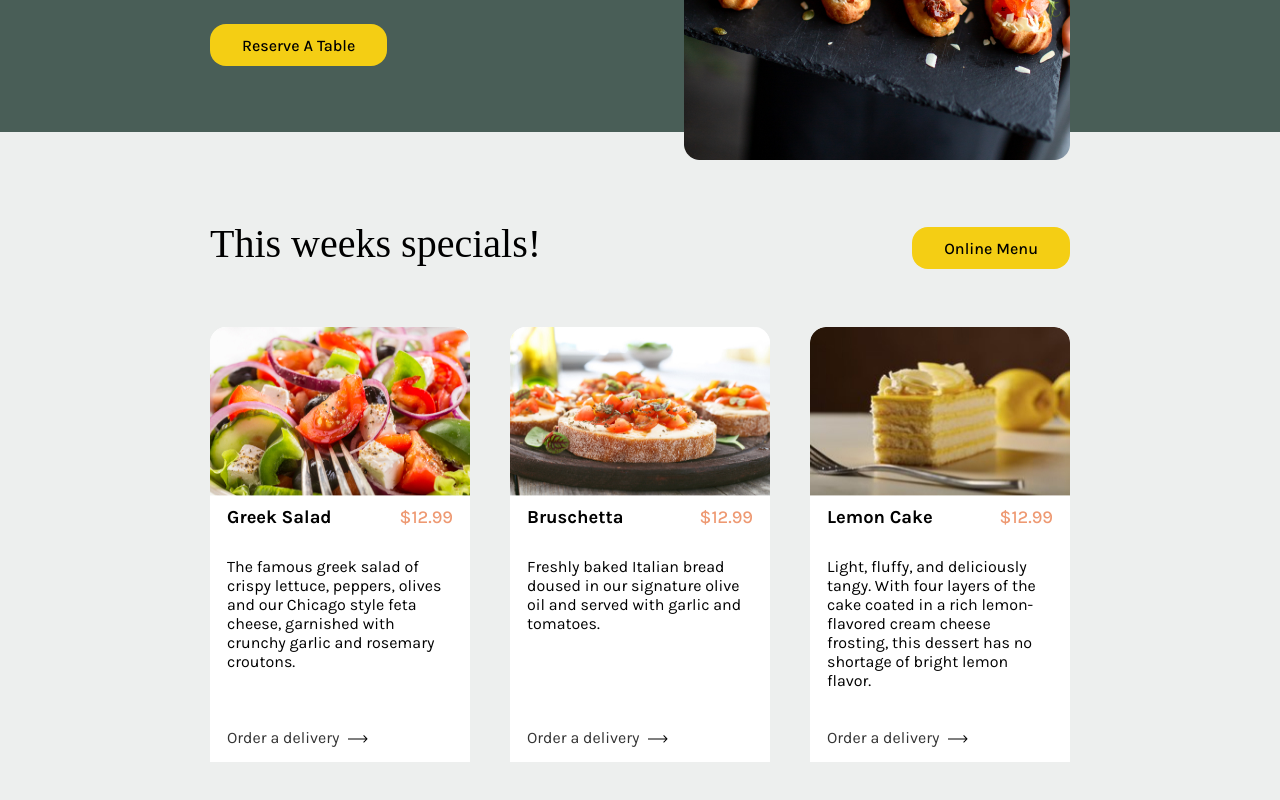
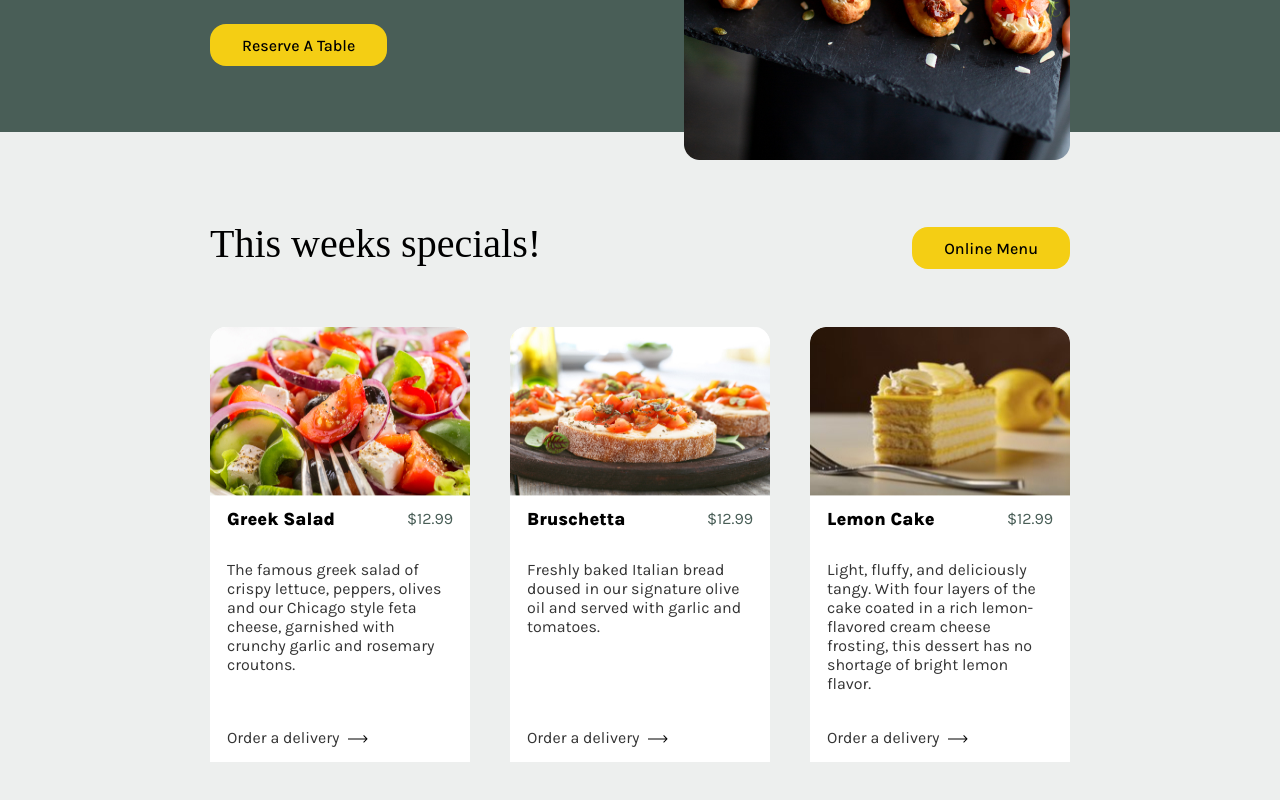
Before and after one commit to kate-mills/little-lemon-capstone, a React (Create React App) app: page / in a window 1280 px wide. Shown: the part 328-1128 px from the top of the page. Built offline with nearby package versions, Linux system fonts and the light colour scheme; a web font is replaced by a local one.

Commit message:
rm unused css and renamed css variables for consistancy

```diff
--- a/src/components/WeeklySpecials/MenuItem/index.js
+++ b/src/components/WeeklySpecials/MenuItem/index.js
@@ -10,32 +10,29 @@ const MenuItem = ({
   return (
     <div className={styles.menuItem}>
       <div className={styles.menuItem__bg}>
-        <div className={styles.menuItem__Image}>
-          {!!(image.length > 0) ? (
-            <div className={styles.menuItem__Image__bg}>
-              <img
-                src={image}
-                alt={imageAlt}
-                className={styles.menuItem__Image__img}
-              />
+        <div>
+          {image ? (
+            <img
+              src={image}
+              alt={imageAlt}
+              className={styles.menuItem_image_img}
+            />
+          ): <div className={styles.menuItem_image_none}>
+           <p><span>Photo Coming Soon!</span></p>
             </div>
-          ) : null}
+          }
         </div>
-
-        <div className={styles.menuItem__Details}>
-          <div className={styles.menuItem__Details__Header}>
-            <p className={styles.menuItem__Details__Header__title}>{title}</p>
-            <p className={styles.menuItem__Details__Header__price}>${price}</p>
+        <div className={styles.menuItem_details}>
+          <div className={styles.menuItem_details_header}>
+            <h5>{title}</h5>
+            <p className="highlight">${price}</p>
           </div>
-          <div className={styles.menuItem__Details__description}>
+          <div className={styles.menuItem_details_description}>
             {description}
           </div>
-
-          <div className={styles.menuItem__Details__Footer}>
-            <div className={styles.menuItem__Details__Footer__order_a_delivery}>
-              Order a delivery
-            </div>
-            <div className={styles.menuItem__Details__Footer__arrow}>
+          <div className={styles.menuItem_details_footer}>
+            <div>Order a delivery</div>
+            <div className={styles.menuItem_details_footer_arrow}>
               <ArrowRight />
             </div>
           </div>
--- a/src/components/WeeklySpecials/MenuItem/index.module.css
+++ b/src/components/WeeklySpecials/MenuItem/index.module.css
@@ -1,15 +1,8 @@
 .menuItem {
-  font-family: 'Karla';
-  font-style: normal;
   height: 419.4879150390625px;
   width: 260px;
   border-radius: 0px;
   position: relative;
-  left: 0;
-  top: 0;
-  right: 0;
-  bottom: 0;
-  margin: 0 auto;
 }
 .menuItem__bg {
   height: 435px;
@@ -17,75 +10,44 @@
   background: var(--white);
   border-radius: 16px 16px 0 0;
 }
-.menuItem__Image {
-  left: 0%;
-  right: 0%;
-  top: 0%;
-  bottom: 59.76%;
-}
-.menuItem__Image__bg {
-  left: 0%;
-  right: 0%;
-  top: 0%;
-  bottom: 0%;
-}
-.menuItem__Image__img {
-  left: 0%;
-  right: 0%;
-  top: 0%;
-  bottom: 59.76%;
+.menuItem_image_img {
   height: 168.82142639160156px;
   width: 260px;
-  left: 0px;
-  top: 0px;
   border-radius: 16px 16px 0 0;
 }
-.menuItem__Details {
+.menuItem_image_none {
+  height: 168.82142639160156px;
+  width: 260px;
+  border-radius: 16px 16px 0 0;
+  background:var(--gray);
+  display: flex;
+  align-items: center;
+  justify-content: center;
+  flex-wrap: wrap;
+}
+.menuItem_details {
   height: 241.34506225585938px;
-  width: 226px;
-  border-radius: 0px;
-  position: absolute;
-  left: 6.54%;
-  right: 6.54%;
-  top: 42.47%;
-  bottom: 0%;
+  max-width: 226px;
+  margin: 10.07px auto 0;
 }
-.menuItem__Details__description {
+.menuItem_details_description {
   margin-top: 28.65px;
-  font-weight: 400;
-  font-size: 16px;
-  line-height: 19px;
-  color: #000000;
   max-height: 135.54px;
   overflow: scroll;
 }
-.menuItem__Details__Header {
-  height: 23.140411376953125px;
+.menuItem_details_header {
   width: 226px;
-  font-style: normal;
-  font-size: 18px;
+  height: 25px;
   display: flex;
+  justify-content: space-between;
   align-items: center;
-  justify-content: space-between;
 }
-.menuItem__Details__Header__title {
-  font-style: normal;
-  font-weight: 700;
-  font-size: 18.3787px;
-  line-height: 21px;
-  color: #000000;
+.menuItem_details_header p,
+.menuItem_details_header h5{
+  margin-bottom: 0;
+  line-height: 1;
 }
-.menuItem__Details__Header__price {
-  font-family: 'Karla';
-  font-style: normal;
-  font-weight: 500;
-  font-size: 18px;
-  line-height: 21px;
-  text-align: right;
-  color: #495e57;
-  color: #ee9972;
-}
-.menuItem__Details__Footer {
+.menuItem_details_footer {
   min-height: 17.63079833984375px;
   width: 154px;
   border-radius: 0px;
@@ -94,6 +56,6 @@
   display: flex;
   align-items: center;
 }
-.menuItem__Details__Footer__arrow {
+.menuItem_details_footer_arrow {
   padding-left: 8.31px;
 }
```
